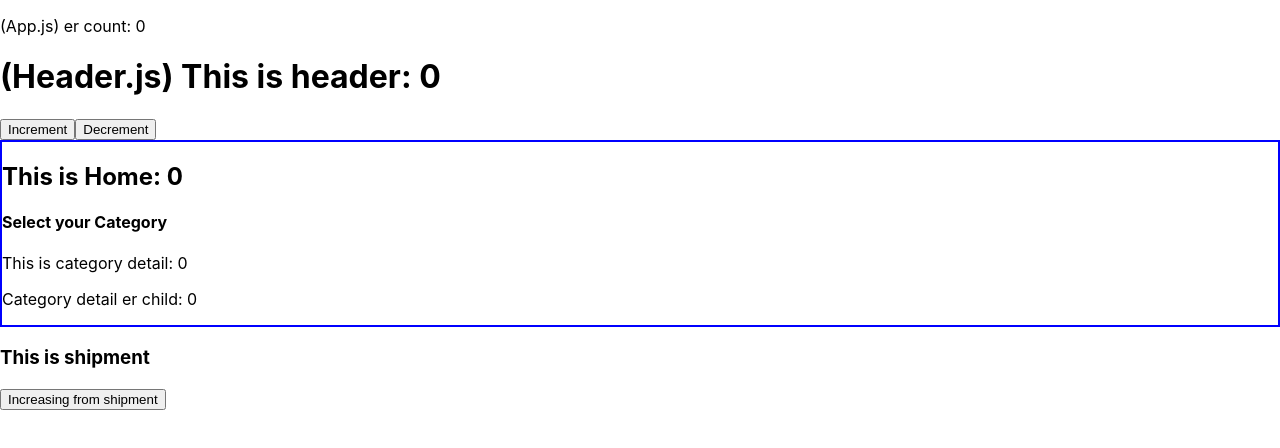
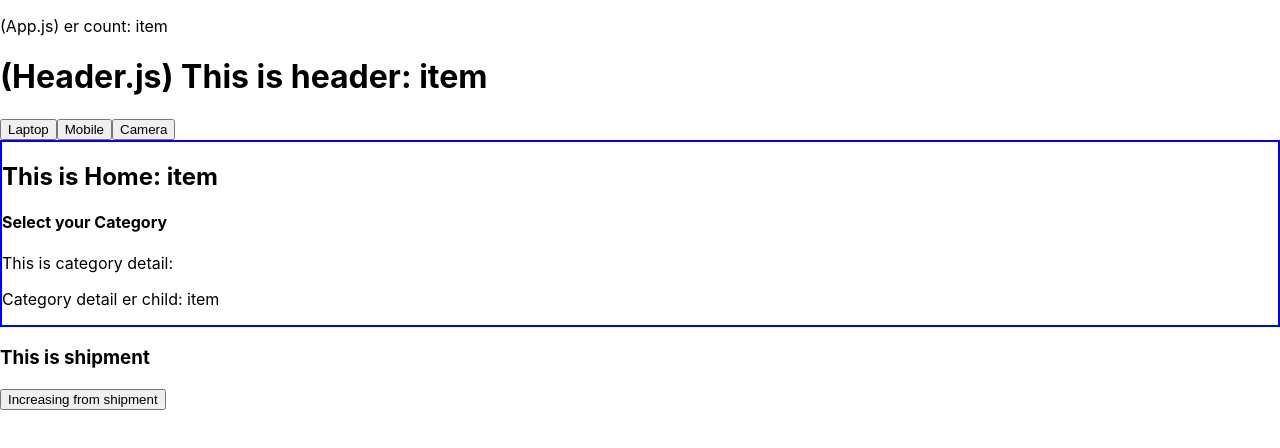
Before and after one commit to udaymondal/Context-API_MultiLayer, a React (Create React App) app: page / in a window 1280 px wide. Shown: the top 448 px of the page. Built offline with nearby package versions, Linux system fonts and the light colour scheme.

Commit message:
dynamicContext

```diff
--- a/src/App.js
+++ b/src/App.js
@@ -7,7 +7,7 @@ import Shipment from './components/Shipment/Shipment';
 export const CategoryContext = createContext();
 
 function App() {
-  const [count, setCount] = useState(0);
+  const [count, setCount] = useState('item');
 
   return (
     <CategoryContext.Provider value={[count, setCount]}>
--- a/src/components/Categories/Categories.js
+++ b/src/components/Categories/Categories.js
@@ -1,12 +1,12 @@
 import React from 'react';
 import CategoriesDetail from '../CategoriesDetail/CategoriesDetail';
 
-const Categories = (props) => {
-    const {count} = props;
+const Categories = () => {
+
     return (
         <div>
             <h4>Select your Category</h4>
-            <CategoriesDetail count={count}/>
+            <CategoriesDetail />
         </div>
     );
 };
--- a/src/components/Header/Header.js
+++ b/src/components/Header/Header.js
@@ -7,8 +7,9 @@ const Header = (props) => {
     return (
         <div>
             <h1>(Header.js) This is header: {category}</h1>
-            <button onClick={() => setCategory(category+1)}>Increment</button>
-            <button onClick={() => setCategory(category-1)}>Decrement</button>
+            <button onClick={() => setCategory('LAPTOP')}>Laptop</button>
+            <button onClick={() => setCategory('MOBILE')}>Mobile</button>
+            <button onClick={() => setCategory('CAMERA')}>Camera</button>
         </div>
     );
 };
```
